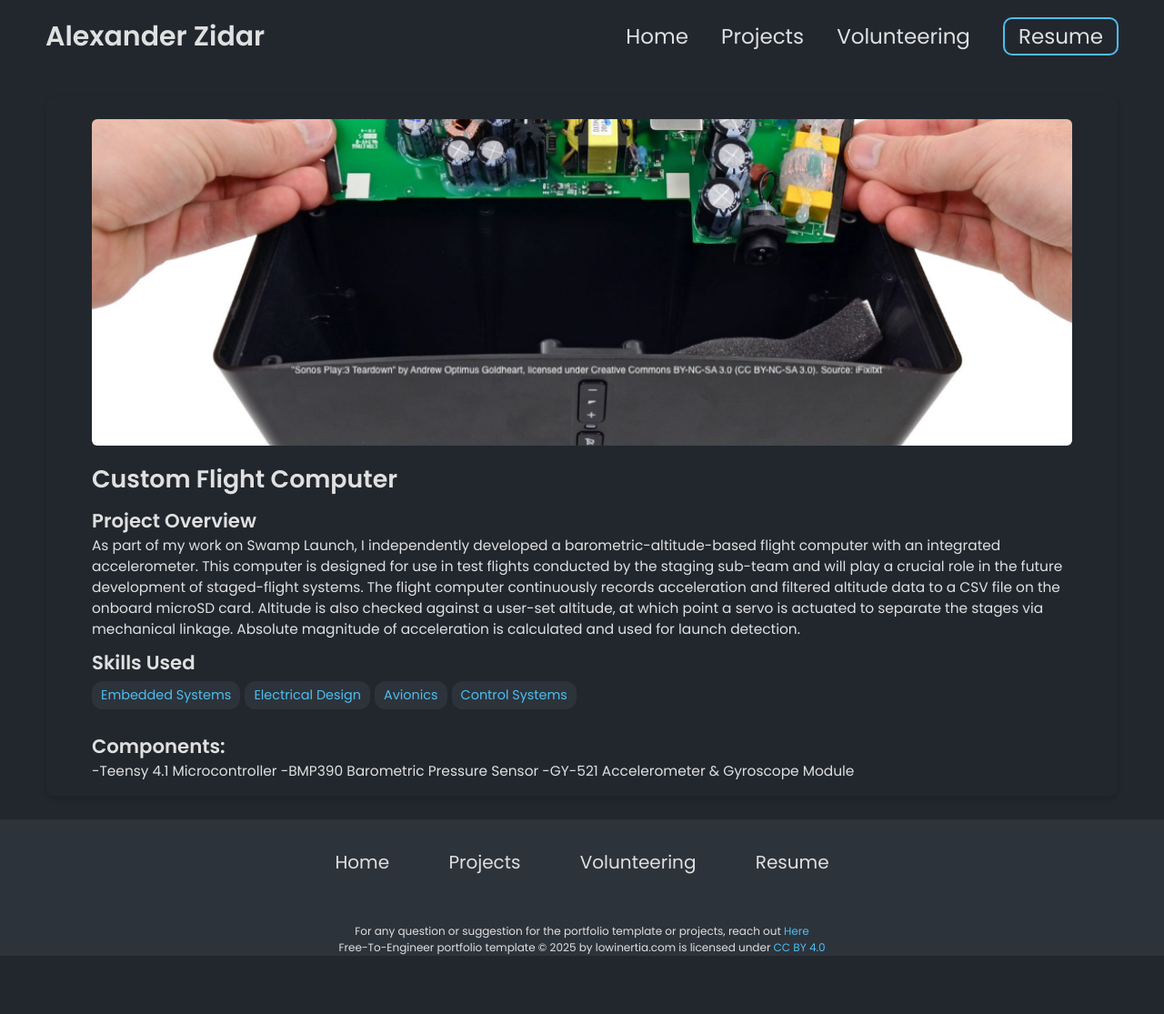
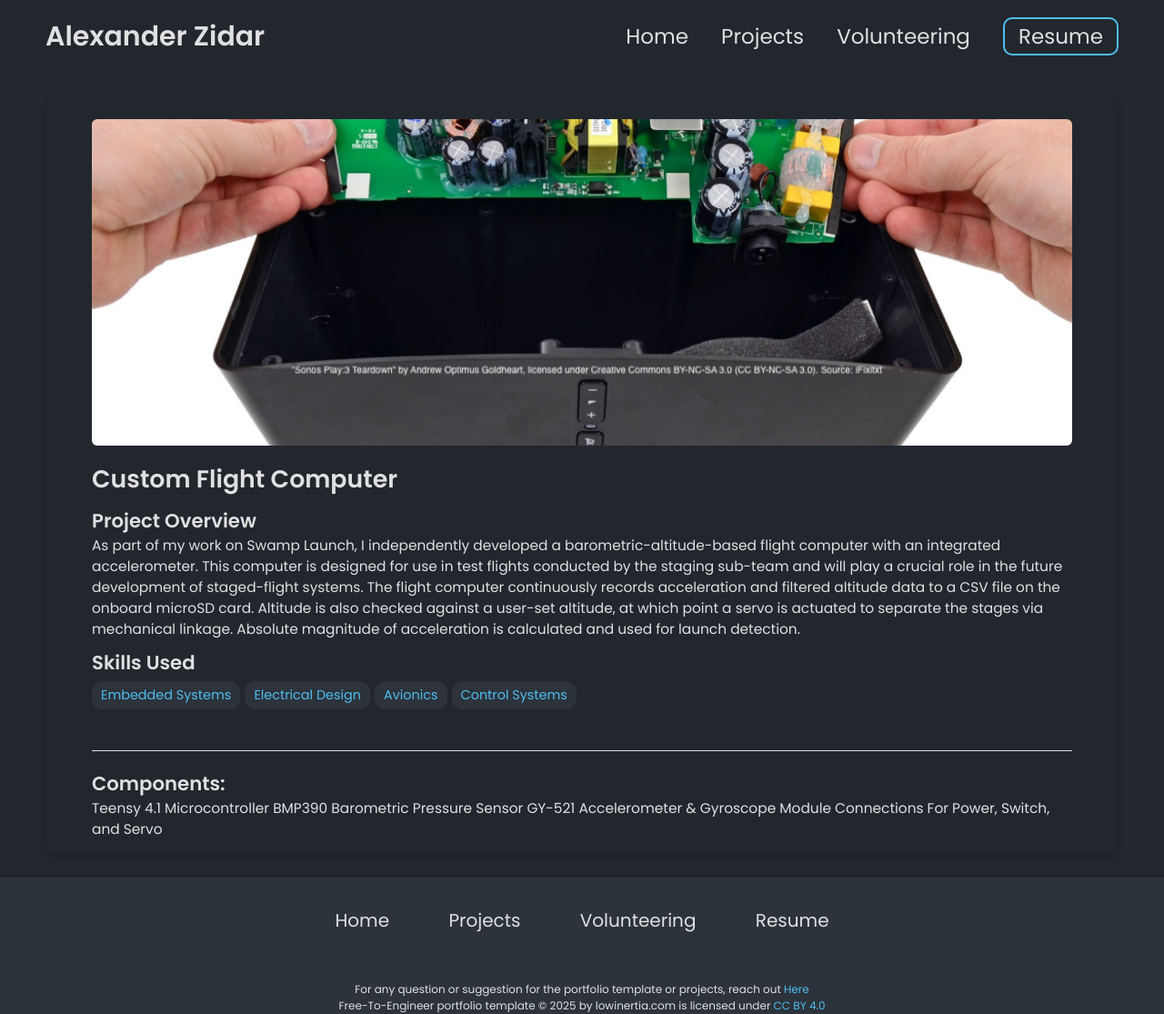
Before and after one commit to AlexZidar/AlexZidar.github.io, a Jekyll site: the page built from _projects/flight-computer/index.md, in a window 1280 px wide. Shown: the whole page at 91% size. Built offline with Jekyll 4.4.1, drawn with Linux system fonts in a browser that asks for light colours; before the commit the page ends 1051 px from its top, so only the background shows below that.

```diff
--- a/_projects/flight-computer/index.md
+++ b/_projects/flight-computer/index.md
@@ -11,7 +11,9 @@
 main-image: /sonos.png
 ---
 
+---
 ## Components:
--Teensy 4.1 Microcontroller
--BMP390 Barometric Pressure Sensor
--GY-521 Accelerometer & Gyroscope Module
+Teensy 4.1 Microcontroller
+BMP390 Barometric Pressure Sensor
+GY-521 Accelerometer & Gyroscope Module
+Connections For Power, Switch, and Servo
```
